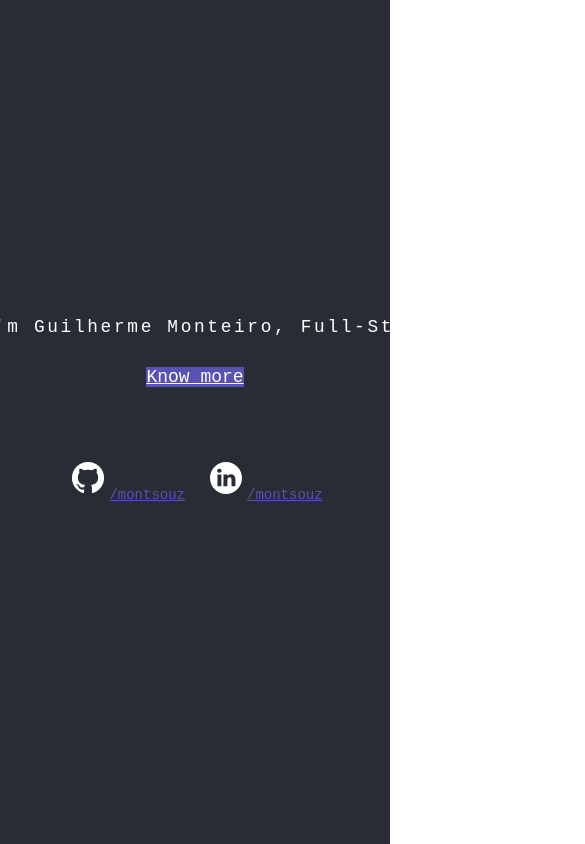
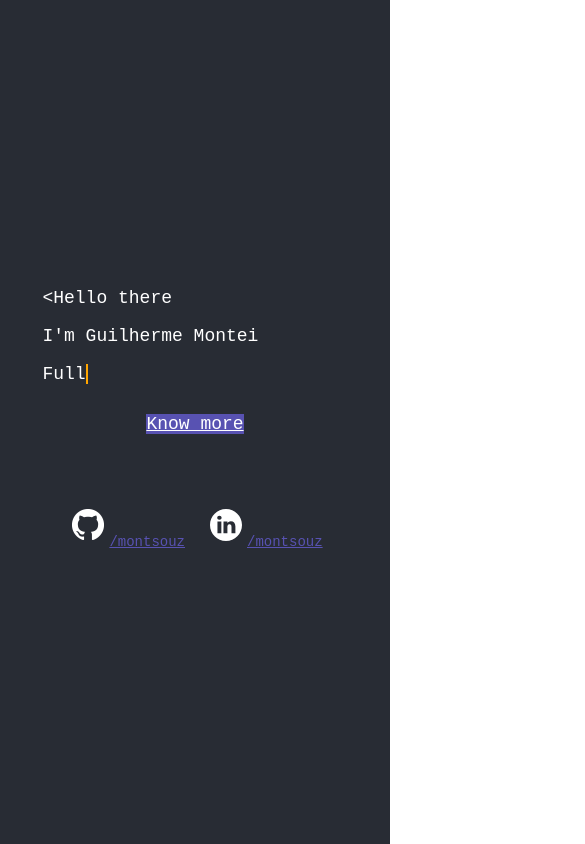
Before and after one commit to montsouz/montsouz.github.io, a React (Create React App) app: page / in a window 390 px wide. Shown: the whole page, 585 px wide, since content can reach past the window. Built offline with nearby package versions, Linux system fonts and the light colour scheme.

Commit message:
mobile ready

```diff
--- a/src/App.css
+++ b/src/App.css
@@ -34,8 +34,6 @@ body {
   background-color: #47478e;
 }
 
-
-/* DEMO-SPECIFIC STYLES */
 .typewriter {
   color: #fff;
   font-family: monospace;
@@ -47,6 +45,10 @@ body {
   animation:
           typing 3.5s steps(30, end),
           blink-caret .5s step-end infinite;
+}
+
+.css-typing {
+  display: none;
 }
 
 /* The typing effect */
@@ -124,3 +126,147 @@ body {
   font-size: 18px;
   text-align: initial;
 }
+
+@media only screen and (max-width: 768px) {
+
+  .main-card {
+    min-height: 100px;
+    width: auto;
+  }
+
+  .typewriter {
+   display:none;
+  }
+
+  .css-typing {
+      display: block;
+  }
+
+  .css-typing p {
+    border-right: .15em solid orange;
+    font-size: 18px;
+    white-space: nowrap;
+    overflow: hidden;
+  }
+  .css-typing p:nth-child(1) {
+    width: 7.3em;
+    -webkit-animation: type 2s steps(40, end);
+    animation: type 2s steps(40, end);
+    -webkit-animation-fill-mode: forwards;
+    animation-fill-mode: forwards;
+  }
+
+  .css-typing p:nth-child(2) {
+    width: 12.1em;
+    opacity: 0;
+    -webkit-animation: type2 2s steps(40, end);
+    animation: type2 2s steps(40, end);
+    -webkit-animation-delay: 2s;
+    animation-delay: 2s;
+    -webkit-animation-fill-mode: forwards;
+    animation-fill-mode: forwards;
+  }
+
+  .css-typing p:nth-child(3) {
+    width: 12em;
+    opacity: 0;
+    -webkit-animation: type3 5s steps(20, end), blink .5s step-end infinite alternate;
+    animation: type3 5s steps(20, end), blink .5s step-end infinite alternate;
+    -webkit-animation-delay: 4s;
+    animation-delay: 4s;
+    -webkit-animation-fill-mode: forwards;
+    animation-fill-mode: forwards;
+  }
+
+  @keyframes type {
+    0% {
+      width: 0;
+    }
+    99.9% {
+      border-right: .15em solid orange;
+    }
+    100% {
+      border: none;
+    }
+  }
+
+  @-webkit-keyframes type {
+    0% {
+      width: 0;
+    }
+    99.9% {
+      border-right: .15em solid orange;
+    }
+    100% {
+      border: none;
+    }
+  }
+
+  @keyframes type2 {
+    0% {
+      width: 0;
+    }
+    1% {
+      opacity: 1;
+    }
+    99.9% {
+      border-right: .15em solid orange;
+    }
+    100% {
+      opacity: 1;
+      border: none;
+    }
+  }
+
+  @-webkit-keyframes type2 {
+    0% {
+      width: 0;
+    }
+    1% {
+      opacity: 1;
+    }
+    99.9% {
+      border-right: .15em solid orange;
+    }
+    100% {
+      opacity: 1;
+      border: none;
+    }
+  }
+
+  @keyframes type3 {
+    0% {
+      width: 0;
+    }
+    1% {
+      opacity: 1;
+    }
+    100% {
+      opacity: 1;
+    }
+  }
+
+  @-webkit-keyframes type3 {
+    0% {
+      width: 0;
+    }
+    1% {
+      opacity: 1;
+    }
+    100% {
+      opacity: 1;
+    }
+  }
+
+  @keyframes blink {
+    50% {
+      border-color: transparent;
+    }
+  }
+  @-webkit-keyframes blink {
+    50% {
+      border-color: tranparent;
+    }
+  }
+
+}
--- a/src/MainTitle/MainTitle.js
+++ b/src/MainTitle/MainTitle.js
@@ -4,10 +4,26 @@ import ContactInfo from './ContactInfo/ContactInfo'
 const MainTitle = ({action}) => {
 
     const originalMainTitle = "<\Hello there! I'm Guilherme Monteiro, Full-Stack developer/>";
+    const mobileText = [
+        '<Hello there!',
+        'I\'m Guilherme Monteiro,',
+        'Full-Stack developer/>'
+    ];
 
     return (
         <div>
             <div className={'typewriter'}>{originalMainTitle}</div>
+            <div className="css-typing">
+                <p>
+                    {mobileText[0]}
+                </p>
+                <p>
+                    {mobileText[1]}
+                </p>
+                <p>
+                    {mobileText[2]}
+                </p>
+            </div>
             <div className={'with-more-space'}>
                 <a className={'general-link with-more-space'} onClick={() => action()}>Know more</a>
             </div>
```
Also changed, not shown: 3 other files (tests, documents, lock files or other folders).
